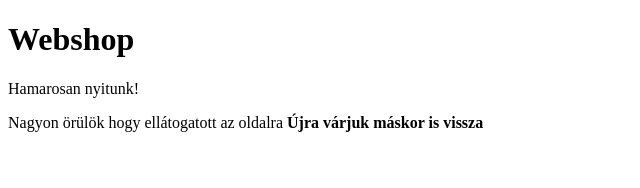
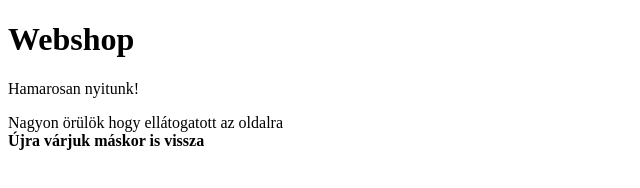
Before and after one commit to 82beatapap/Bolt, a plain HTML site: page index.html in a window 1280 px wide. Shown: the whole page, without its empty margins (0-640 px from the left). Drawn offline with Linux system fonts and the light colour scheme.

Commit message:
Update index.html

```diff
--- a/index.html
+++ b/index.html
@@ -6,7 +6,7 @@
 <body>
 <h1>Webshop</h1>
 <p>Hamarosan nyitunk!</p>
-<p>Nagyon örülök hogy ellátogatott az oldalra</>
+<p>Nagyon örülök hogy ellátogatott az oldalra</><br>
 <b>Újra várjuk máskor is vissza </b>
 
 </body>
```
